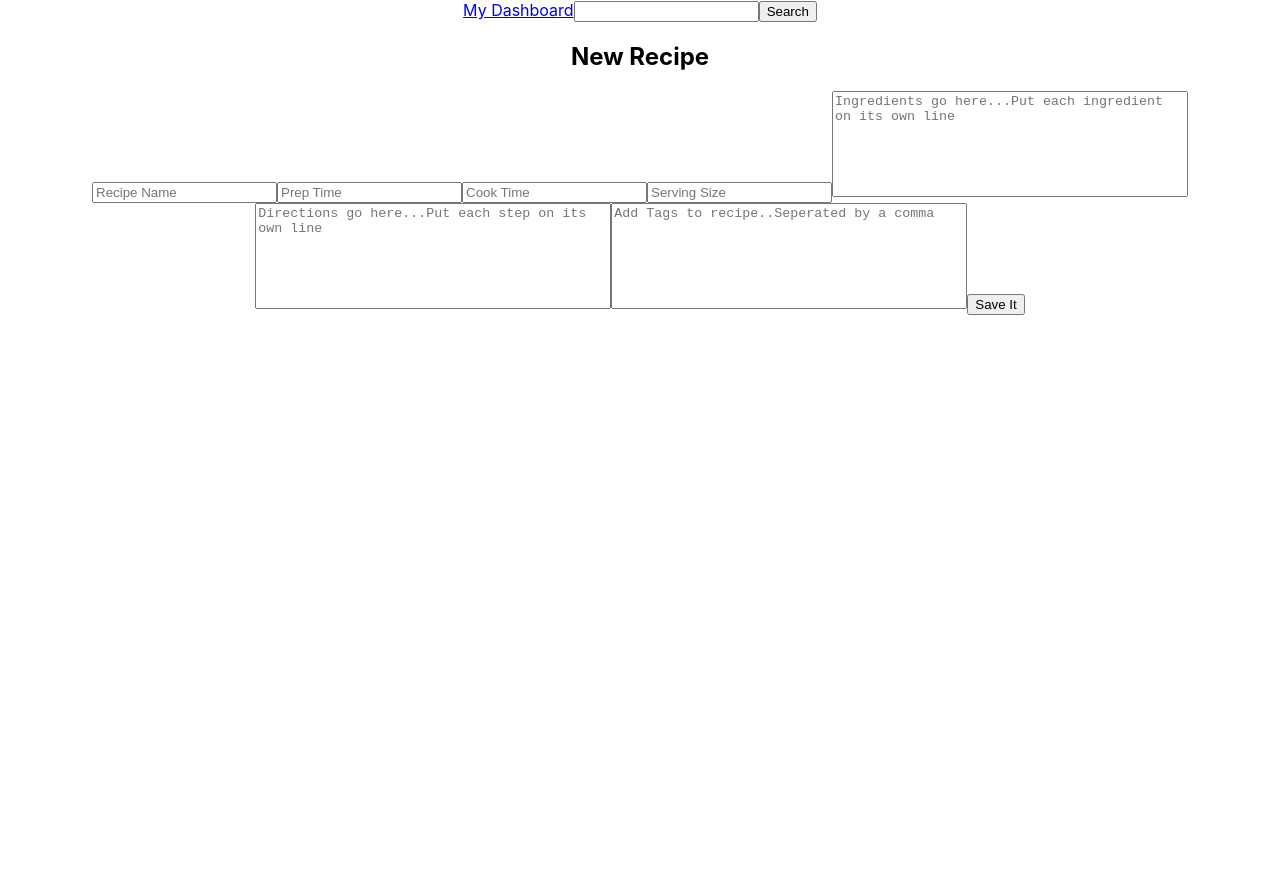
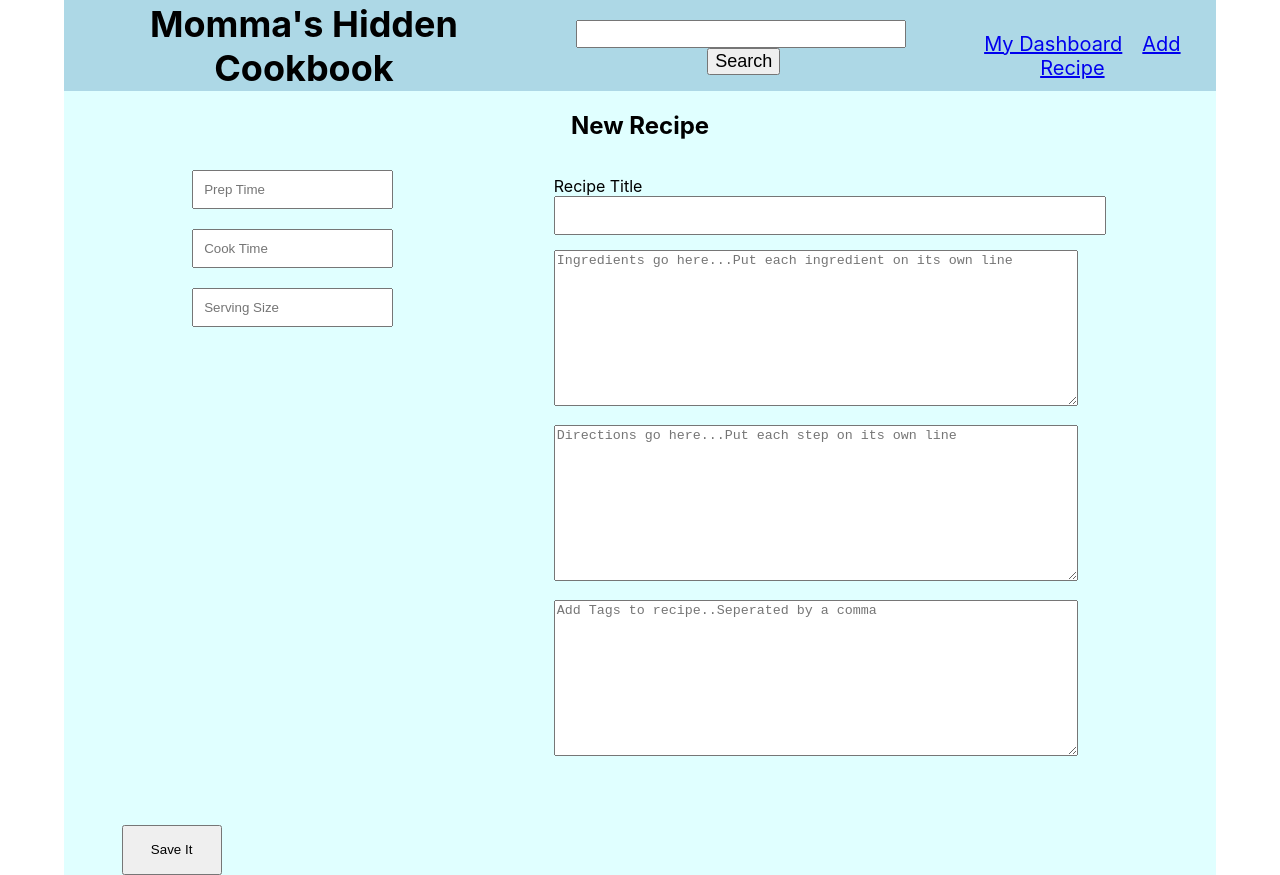
Before and after one commit to snazzyj/MommasCookbook, a React (Create React App) app: page /addrecipe in a window 1280 px wide. Before the commit the page ends 800 px from the top, so only its background shows below. Built offline with nearby package versions, Linux system fonts and the light colour scheme.

Commit message:
added some styling and layout to each element

```diff
--- a/src/App.css
+++ b/src/App.css
@@ -1,9 +1,18 @@
 .App {
   text-align: center;
+  height: 100%;
 }
 
 textarea {
-  resize: none;
+  resize: vertical;
   height: 100px;
   width: 350px;
 }
+
+main {
+  width: 90%;
+  height: 100%;
+  margin-left: auto;
+  margin-right: auto;
+  background-color: lightcyan;
+}
--- a/src/homepage/homepage.js
+++ b/src/homepage/homepage.js
@@ -23,10 +23,10 @@ class Homepage extends Component {
                       </Fragment>
                     : <Fragment>
                         <h1>Momma's Hidden Cookbook</h1>
-                        <nav>
+                        <div>
                             <Login />
                             <SignUp />
-                        </nav>
+                        </div>
                         <SearchBox history={this.props.history} />
                       </Fragment>
                 }
--- a/src/index.css
+++ b/src/index.css
@@ -1,10 +1,16 @@
 body {
   margin: 0;
+  padding: 0;
   font-family: -apple-system, BlinkMacSystemFont, 'Segoe UI', 'Roboto', 'Oxygen',
     'Ubuntu', 'Cantarell', 'Fira Sans', 'Droid Sans', 'Helvetica Neue',
     sans-serif;
   -webkit-font-smoothing: antialiased;
   -moz-osx-font-smoothing: grayscale;
+  box-sizing: border-box;
+}
+
+html, body {
+  height: 100%;
 }
 
 code {
--- /dev/null
+++ b/src/nav/nav.css
@@ -0,0 +1,48 @@
+nav {
+    display: flex;
+    flex-direction: row;
+    justify-content: space-around;
+    align-items: center;
+    width: 100%;
+    margin-left: auto;
+    margin-right: auto;
+    position: sticky;
+    top: 0;
+    min-height: 75px;
+    background-color: lightblue;
+}
+
+nav > p, .search, .mainLinks {
+    display: inline-block;
+    margin-top: 20px;
+}
+
+nav > h1 {
+    font-size: 36px;
+    margin: 0;
+}
+
+.search > label > input {
+    font-size: 16px;
+    padding: 3px;
+    width: 320px;
+}
+
+.search > button {
+    margin-left: 5px;
+    font-size: 18px;
+    cursor: pointer;
+}
+
+.search {
+    min-height: 45px;
+}
+
+.mainLinks {
+    font-size: 20px;
+    min-height: 45px;
+}
+
+.mainLinks > a {
+    margin: 0 10px;
+}
--- a/src/nav/nav.js
+++ b/src/nav/nav.js
@@ -1,7 +1,8 @@
-import React, {Component, Fragment} from 'react';
-import {Link} from 'react-router-dom';
+import React, { Component } from 'react';
+import { Link } from 'react-router-dom';
 import SearchBox from '../search/search';
 import CkBkContext from '../ckbkcontext';
+import './nav.css'
 
 class Nav extends Component {
 
@@ -13,15 +14,22 @@ class Nav extends Component {
     }
 
     render() {
-        const {isLoggedIn} = this.context.user;
+        const { isLoggedIn } = this.context.user;
         return (
-            <Fragment>
-            <Link to="/">My Dashboard</Link>
-            {isLoggedIn && (
-                <Link to="/" onClick={this.handleLogout}>Logout</Link>
-            )}
-            <SearchBox history={this.props.history} />
-            </Fragment>
+            <nav>
+                <h1>Momma's Hidden Cookbook</h1>
+                <SearchBox history={this.props.history} />
+                <div className="mainLinks">
+
+                <Link to="/">My Dashboard</Link>
+                <Link to="/addrecipe">
+                    Add Recipe
+                </Link>
+                {isLoggedIn && (
+                    <Link to="/" onClick={this.handleLogout}>Logout</Link>
+                    )}
+                </div>
+            </nav>
 
         )
     }
--- /dev/null
+++ b/src/profile/profile.css
@@ -0,0 +1,39 @@
+.title {
+    margin-top: 100px;
+}
+
+.recipeList {
+    display: flex;
+    flex-direction: row;
+    flex-wrap: wrap;
+    padding: 0;
+    height: 100%;
+}
+
+.recipeList > li {
+    list-style-type: none;
+    min-height: 225px;
+    width: 175px;
+    border: 1px solid black;
+    padding: 5px;
+    margin: 10px;
+    font-size: 24px;
+    box-shadow: 5px 10px 18px #888888;
+}
+
+.recipeList > li > a:link, .recipeList > li > a:visited {
+    color: black;
+}
+
+.recipeList > li > a:hover {
+    background-color: white;
+    /* color: black; */
+    transition: background-color 0.5s ease-in-out;
+}
+
+.recipeList > li > a {
+    display: block;
+    height: 225px;
+    width: 175px;
+    text-decoration: none;
+}
--- a/src/profile/profile.js
+++ b/src/profile/profile.js
@@ -1,6 +1,7 @@
-import React, {Component, Fragment} from 'react';
+import React, {Component} from 'react';
 import {Link} from 'react-router-dom';
 import CkBkContext from '../ckbkcontext';
+import './profile.css'
 
 class Profile extends Component {
 
@@ -9,19 +10,18 @@ class Profile extends Component {
     render() {
         const {recipeData} = this.context.user;
         return (
-            <Fragment>
-                <h1>Welcome {this.context.user.firstName}</h1>
-                <Link to="/addrecipe">
-                    Add Recipe
-                </Link>
+            <section>
+                <h1 className="title">Welcome {this.context.user.firstName}</h1>
 
-                {recipeData.map((recipe) => {
+                <ul className="recipeList">
+                {recipeData && recipeData.map((recipe) => {
                     let url = `/recipe/${recipe.recipe_id}`
                     return <li key={recipe.recipe_id}>
                                 <Link to={url}>{recipe.recipe_name}</Link>
                            </li>
                 })}
-            </Fragment>
+                </ul>
+            </section>
         )
     }
 }
--- a/src/recipe/addrecipe.js
+++ b/src/recipe/addrecipe.js
@@ -3,6 +3,7 @@ import Nav from '../nav/nav';
 import RecipeService from './recipeservice';
 import CbCkContext from '../ckbkcontext';
 import config from '../config';
+import './recipe.css'
 
 class AddRecipe extends Component {
 
@@ -101,9 +102,9 @@ class AddRecipe extends Component {
     handleSubmit = (e) => {
         e.preventDefault();
 
-        let {id} = this.context.user
+        let { id } = this.context.user
         let url = config.API_ENDPOINT + '/recipes'
-        let {recipeName, ingredients, directions, prepTime, cookTime, servingSize, tags } = this.state
+        let { recipeName, ingredients, directions, prepTime, cookTime, servingSize, tags } = this.state
         let recipe = {
             recipeName,
             ingredients,
@@ -123,7 +124,7 @@ class AddRecipe extends Component {
             body: JSON.stringify(recipe)
         })
             .then(res => {
-            if(res.ok) {
+                if (res.ok) {
                     return res.json();
                 } else {
                     this.setState({
@@ -143,16 +144,28 @@ class AddRecipe extends Component {
                 <Nav />
                 <section>
                     <h1>New Recipe</h1>
-                    <form>
-                        <label>
-                            <input onChange={this.setRecipeName} required placeholder="Recipe Name" />
+                    <form className="addRecipeForm">
+
+                        <div className="top">
+                            <RecipeService.RecipeDetails setPrepTime={this.setPrepTime} setCookTime={this.setCookTime} setServingSize={this.setServingSize} />
+                        </div>
+
+                        <ul className="bottom">
+                            <li>
+                                <label> Recipe Title
                                 </label>
-
-                        <RecipeService.RecipeDetails setPrepTime={this.setPrepTime} setCookTime={this.setCookTime} setServingSize={this.setServingSize} />
-
+                                <input className="recipeNameInput" onChange={this.setRecipeName} required placeholder="" />
+                            </li>
+                            <li>
                                 <textarea onChange={this.handleIngredients} placeholder="Ingredients go here...Put each ingredient on its own line" required />
+                            </li>
+                            <li>
                                 <textarea onChange={this.handleDirections} placeholder="Directions go here...Put each step on its own line" required />
+                            </li>
+                            <li>
                                 <textarea onChange={this.handleTags} placeholder="Add Tags to recipe..Seperated by a comma" required />
+                            </li>
+                        </ul>
 
                         <button type="submit" onClick={(e) => { this.handleClick(); this.handleSubmit(e) }}>
                             {this.state.disabled ? 'Cooking your recipe up!' : 'Save It'}
--- /dev/null
+++ b/src/recipe/recipe.css
@@ -0,0 +1,60 @@
+.addRecipeForm {
+    display: flex;
+    flex-direction: row;
+    flex-wrap: wrap;
+    width: 90%;
+    margin-left: auto;
+    margin-right: auto;
+}
+
+.recipeNameInput {
+    padding: 10px 15px;
+    width: 100%;
+    margin-bottom: 15px;
+}
+
+.top, .bottom {
+    display: flex;
+    flex-direction: column;
+    margin-right: 50px;
+}
+
+.top {
+    width: 33%;
+}
+
+.top > label {
+    padding: 10px;
+}
+
+.top > label > input {
+    padding: 10px;
+}
+
+.bottom > li > textarea {
+    margin-bottom: 15px;
+    height: 150px;
+    width: 100%;
+}
+
+.bottom > li {
+    width: 100%;
+    list-style-type: none;
+}
+
+.bottom > li > label {
+    float: left
+}
+
+.bottom {
+    margin-bottom: 50px;
+    width: 50%
+}
+
+.addRecipeForm > button {
+    width: 100px;
+    height: 50px;
+    /* position: absolute;
+    bottom: 0; */
+    cursor: pointer;
+}
--- a/src/search/search.js
+++ b/src/search/search.js
@@ -1,4 +1,4 @@
-import React, { Component, Fragment } from 'react';
+import React, { Component } from 'react';
 import CkBkContext from '../ckbkcontext';
 
 class SearchBox extends Component {
@@ -45,13 +45,13 @@ class SearchBox extends Component {
     render() {
         const {error} = this.state;
         return (
-            <Fragment>
+            <div className="search">
                 <label>
                     <input onChange={this.handleSearchInput} />
                 </label>
                 <button onClick={this.handleSearch}>Search</button>
                 <p>{error}</p>
-            </Fragment>
+            </div>
         )
     }
 
```
Lines whose indentation alone changed are shown as unchanged.
